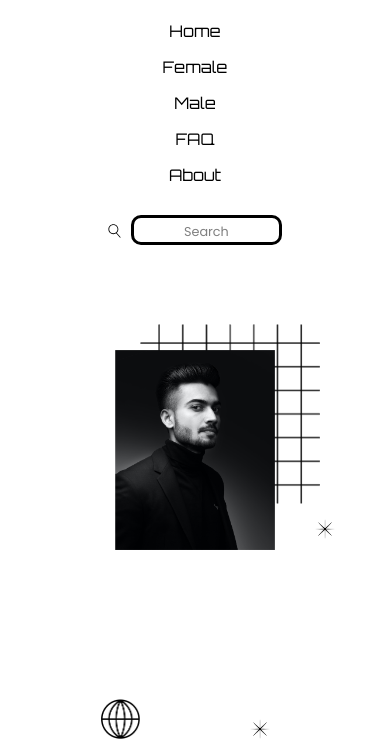
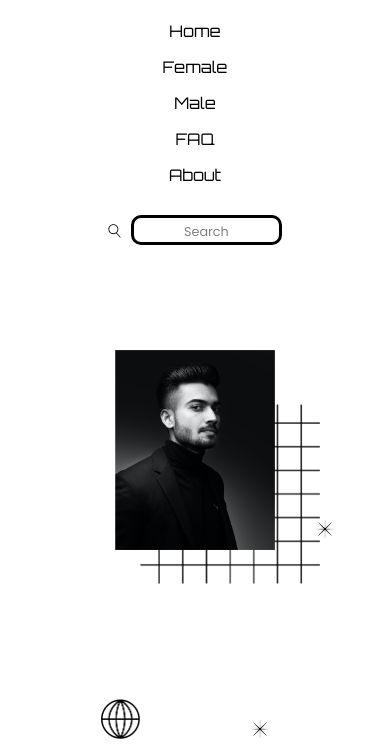
Before and after one commit to manikD1/Live-Project-1-Street-Style-Landing-Page, a website: page index.html in a window 390 px wide. Shown: the part 81-832 px from the top of the page. Drawn offline with Linux system fonts and the light colour scheme.

Commit message:
Edited style.css and Readme.md

```diff
--- a/style.css
+++ b/style.css
@@ -84,7 +84,7 @@ body{
 
 .square{
     position: absolute;
-    bottom: 45px;
+    top: 470px;
     left: 230px;
     z-index: -1;
 }
@@ -198,7 +198,7 @@ body{
     }
 
     .square{
-        bottom: 250px;
+        top: 270px;
         left: 80px;
     }
 
@@ -290,7 +290,7 @@ body{
     }
 
     .square{
-        bottom: 295px;
+        top: 350px;
         left: 440px;
     }
 
@@ -312,7 +312,7 @@ body{
 @media (max-width: 750px){
 
     .square{
-        bottom: 255px;
+        top: 485px;
         left: 310px;
     }
 
```
Also changed, not shown: Readme.md.
